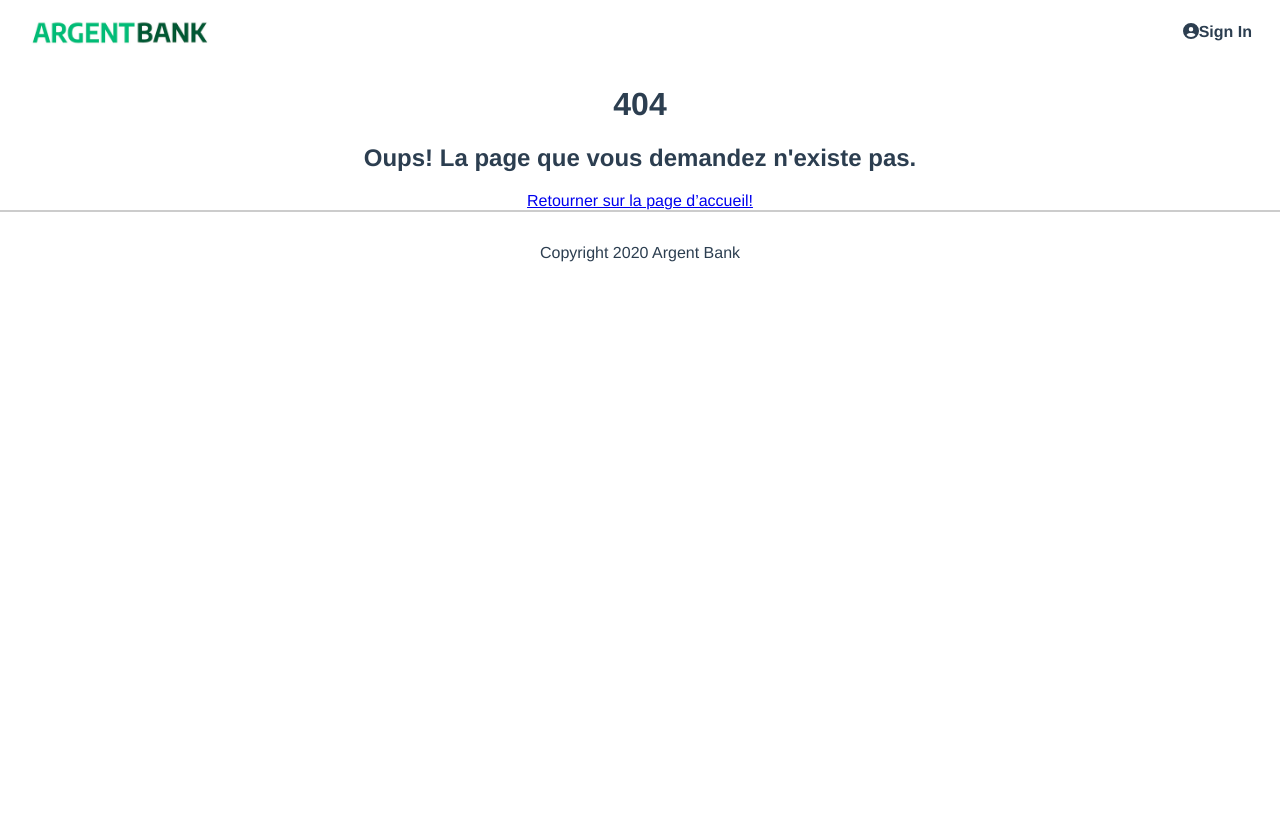
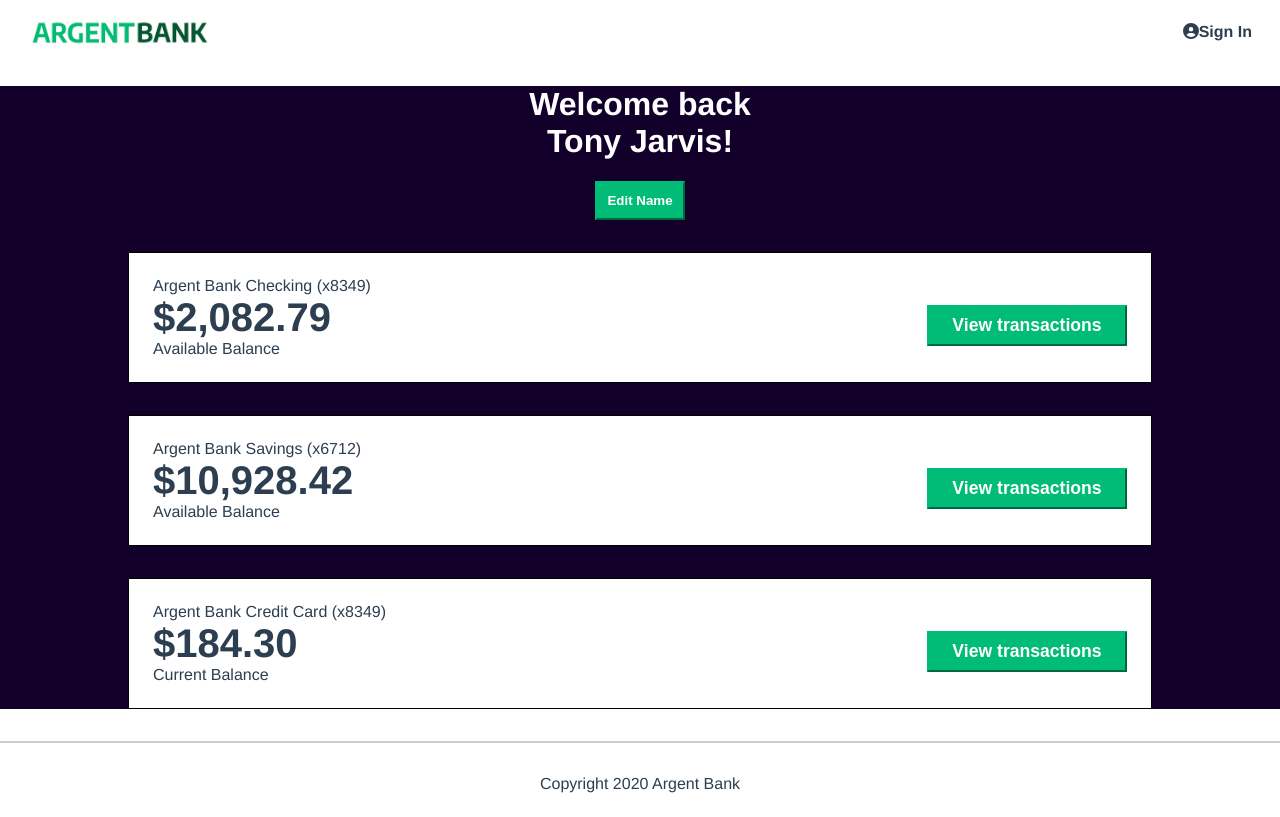
Before and after one commit to IvanaRP/-IvanaRP_P13_10032022, a React (Create React App) app in the folder argent-bank/: page /profile in a window 1280 px wide. Before the commit this address had no page. Built offline with nearby package versions, Linux system fonts and the light colour scheme.

Commit message:
added user profile page
user - profile page

```diff
--- a/argent-bank/src/App.js
+++ b/argent-bank/src/App.js
@@ -9,6 +9,8 @@ import Error from "./components/Error";
 import Header from "./components/Header";
 import Footer from "./components/Footer";
 
+import Profile from "./pages/Profile";
+
 
 function App() {
 
@@ -18,6 +20,7 @@ function App() {
        <Routes>
          <Route exact path="/" element={<Home />} />
          <Route exact path="/login" element={<Login />} />
+         <Route exact path="/profile" element={<Profile />} />
          <Route path="*" element={<Error />} />
        </Routes>
        <Footer/>
--- a/argent-bank/src/pages/Profile/index.jsx
+++ b/argent-bank/src/pages/Profile/index.jsx
@@ -1,9 +1,51 @@
 import React from "react";
+import "../../style/profil.css";
+
 
 function Profile() {
   return (
-         <div >
-     User
+     <div >
+
+
+  <main className="main bg-dark">
+      <div className="header">
+        <h1>Welcome back<br />Tony Jarvis!</h1>
+        <button className="edit-button">Edit Name</button>
+      </div>
+      <h2 className="sr-only">Accounts</h2>
+      <section className="account">
+        <div className="account-content-wrapper">
+          <h3 className="account-title">Argent Bank Checking (x8349)</h3>
+          <p className="account-amount">$2,082.79</p>
+          <p className="account-amount-description">Available Balance</p>
+        </div>
+        <div className="account-content-wrapper cta">
+          <button className="transaction-button">View transactions</button>
+        </div>
+      </section>
+      <section className="account">
+        <div className="account-content-wrapper">
+          <h3 className="account-title">Argent Bank Savings (x6712)</h3>
+          <p className="account-amount">$10,928.42</p>
+          <p className="account-amount-description">Available Balance</p>
+        </div>
+        <div className="account-content-wrapper cta">
+          <button className="transaction-button">View transactions</button>
+        </div>
+      </section>
+      <section className="account">
+        <div className="account-content-wrapper">
+          <h3 className="account-title">Argent Bank Credit Card (x8349)</h3>
+          <p className="account-amount">$184.30</p>
+          <p className="account-amount-description">Current Balance</p>
+        </div>
+        <div className="account-content-wrapper cta">
+          <button className="transaction-button">View transactions</button>
+        </div>
+      </section>
+    </main>
+
+
     </div>
   );
 }
--- /dev/null
+++ b/argent-bank/src/style/profil.css
@@ -0,0 +1,103 @@
+
+.header {
+    color: #fff;
+    margin-bottom: 2rem;
+  }
+
+  .edit-button {
+    border-color: #00bc77;
+    background-color: #00bc77;
+    color: #fff;
+    font-weight: bold;
+    padding: 10px;
+  }
+
+  .sr-only {
+    border: 0 !important;
+    clip: rect(1px, 1px, 1px, 1px) !important; /* 1 */
+    -webkit-clip-path: inset(50%) !important;
+    clip-path: inset(50%) !important; /* 2 */
+    height: 1px !important;
+    margin: -1px !important;
+    overflow: hidden !important;
+    padding: 0 !important;
+    position: absolute !important;
+    width: 1px !important;
+    white-space: nowrap !important; /* 3 */
+  }
+
+  .account {
+    display: flex;
+    justify-content: space-between;
+    align-items: center;
+    border: 1px solid black;
+    background-color: #fff;
+    width: 80%;
+    margin: 0 auto;
+    flex-direction: column;
+    padding: 1.5rem;
+    box-sizing: border-box;
+    text-align: left;
+    margin-bottom: 2rem;
+  }
+
+  .account-amount {
+    margin: 0;
+    font-size: 2.5rem;
+    font-weight: bold;
+  }
+
+  .account-amount-description {
+    margin: 0;
+  }
+
+  .account-title {
+    margin: 0;
+    padding: 0;
+    font-size: 1rem;
+    font-weight: normal;
+  }
+
+  .account-content-wrapper {
+    width: 100%;
+    flex: 1;
+  }
+
+  .edit-button {
+    border-color: #00bc77;
+    background-color: #00bc77;
+    color: #fff;
+    font-weight: bold;
+    padding: 10px;
+  }
+
+  .header {
+    color: #fff;
+    margin-bottom: 2rem;
+  }
+
+  .transaction-button {
+    display: block;
+    width: 100%;
+    padding: 8px;
+    font-size: 1.1rem;
+    font-weight: bold;
+    margin-top: 1rem;
+    border-color: #00bc77;
+    background-color: #00bc77;
+    color: #fff;
+  }
+
+  @media (min-width: 720px) {
+    .account {
+      flex-direction: row;
+    }
+
+    .account-content-wrapper.cta {
+      flex: 0;
+    }
+
+    .transaction-button {
+      width: 200px;
+    }
+  }
```
